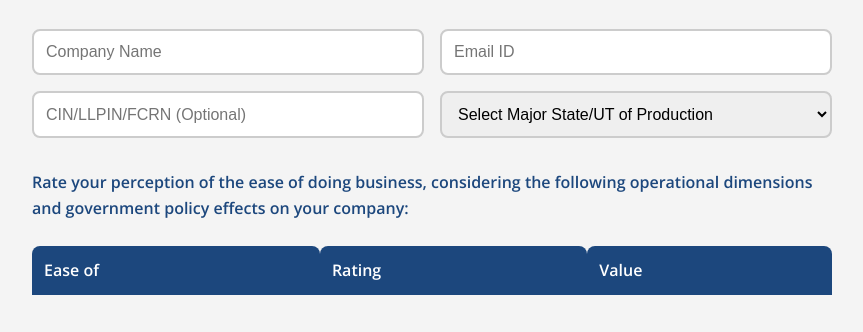
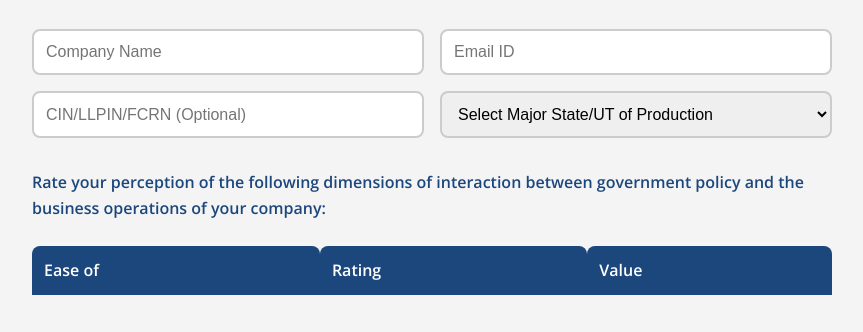
Before and after one commit to ajayc-iima/edbis, a plain HTML site: page edbis_survey.html in a window 1280 px wide. Shown: the part 410-742 px from the top of the page, without its empty margins (208-1071 px from the left). Drawn offline with nearby package versions, Linux system fonts and the light colour scheme.

Commit message:
Update edbis_survey.html

```diff
--- a/edbis_survey.html
+++ b/edbis_survey.html
@@ -391,7 +391,7 @@
             </div>
 
             <p style="font-weight: 600; color: var(--primary-color); margin-top: 2rem; margin-bottom: 1rem;">
-                Rate your perception of the ease of doing business, considering the following operational dimensions and government policy effects on your company:
+                Rate your perception of the following dimensions of interaction between government policy and the business operations of your company:
             </p>
 
             <table class="questions-table">
```
